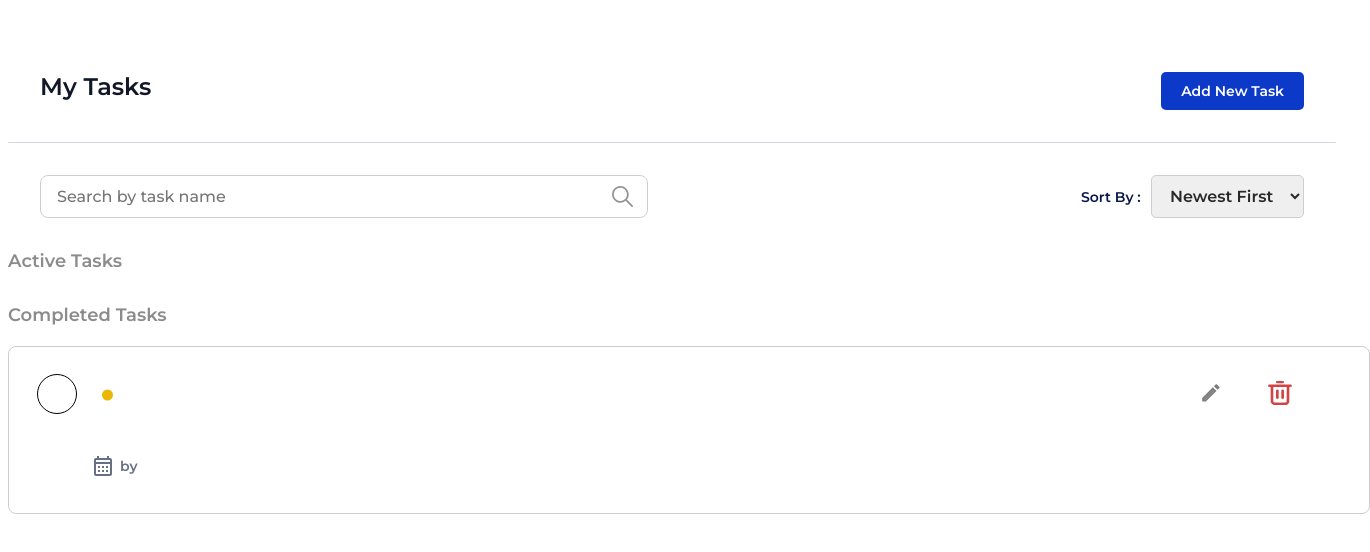
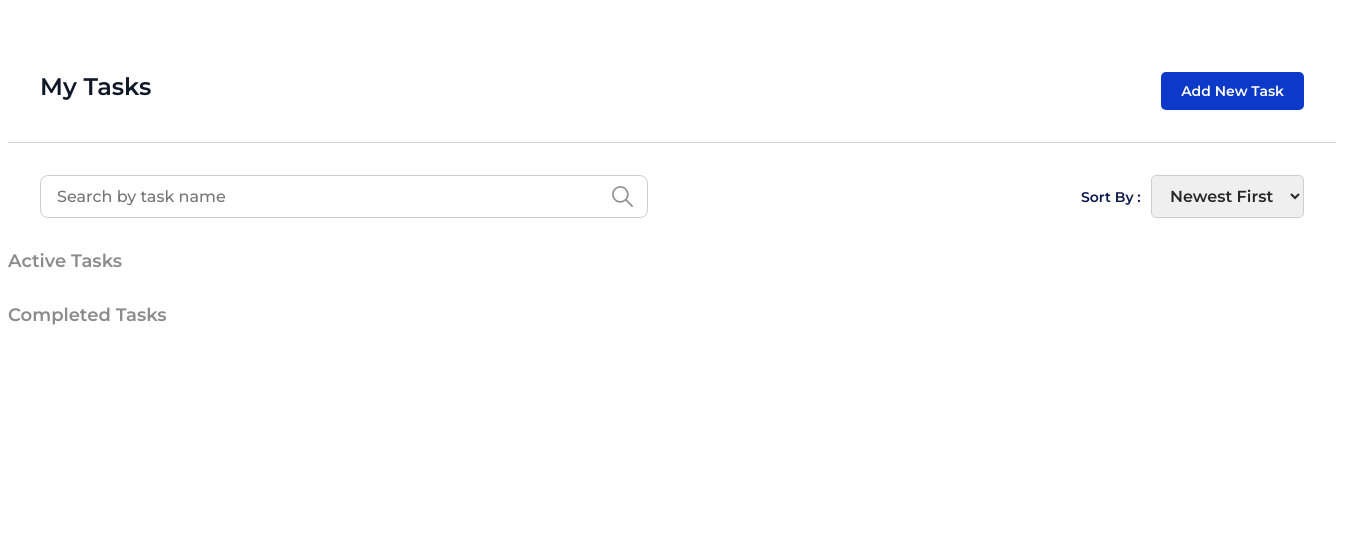
Before and after one commit to Aaliya-AOT/React-Todo, a React (Vite) app: page / in a window 1280 px wide. Shown: the top 552 px of the page, 1370 px wide, since content can reach past the window. Built offline with nearby package versions, Linux system fonts and the light colour scheme.

Commit message:
Updated Task done

```diff
--- a/src/components/modals/Modals.jsx
+++ b/src/components/modals/Modals.jsx
@@ -6,9 +6,10 @@ import InputField from "../../sharedComponents/InputField";
 import Button from "../../sharedComponents/Button";
 
 function Modals({ onClose , task}) {
-  const [taskName, setTaskName] = useState("");
-  const [taskDescription, setTaskDescription] = useState("");
-  const [taskDate, setTaskDate] = useState("");
+  const [taskName, setTaskName] = useState(task ? task.taskName : "");
+  const [taskDescription, setTaskDescription] = useState(task? task.taskDescription : "");
+  const [taskDate, setTaskDate] = useState(task? task.taskDate : "");
+
 
   //retreive to do list or empty array if there is not data in local storage
   const toDoList = JSON.parse(localStorage.getItem("toDoList")) || [];
@@ -16,18 +17,26 @@ function Modals({ onClose , task}) {
 //triggered when form is submitted
   const handleSubmit = (event) => {
     event.preventDefault();
-    const task = {
-      taskId: toDoList.length + 1,
+    const updatedTask = {
+      taskId: task ? task.taskId : toDoList.length + 1,
       taskName: taskName,
       taskDescription: taskDescription,
       taskDate: taskDate,
-      taskStatus: false,
-  };
+      taskStatus: task ? task.taskStatus : false,
+    };
 
-  //creates a array by adding new task into the to do list
-    let taskList = [...toDoList,task];
-    console.log("taskList:  ",taskList)
-    localStorage.setItem("toDoList", JSON.stringify(taskList));
+    // ...
+
+    if (task) {
+      // Update the task in the toDoList
+      const updatedToDoList = toDoList.map((t) => (t.taskId === task.taskId ? updatedTask : t));
+      localStorage.setItem("toDoList", JSON.stringify(updatedToDoList));
+    } else {
+      // Add the new task to the toDoList
+      let taskList = [...toDoList, updatedTask];
+      localStorage.setItem("toDoList", JSON.stringify(taskList));
+    }
+
 
     //close the modal when task is added
     onClose();
--- a/src/components/taskCard/TaskCard.css
+++ b/src/components/taskCard/TaskCard.css
@@ -17,6 +17,13 @@
   height: 40px;
   border-radius: 50%;
   margin-bottom: auto;
+}
+.task-box #task-status:checked {
+  background-image: url(../../assets/tick.svg);
+  background-size: contain;
+  background-repeat: no-repeat;
+  background-position: center;
+  border: none;
 }
 .task-box #task-status:hover {
   cursor: pointer;
--- a/src/components/taskCard/TaskCard.scss
+++ b/src/components/taskCard/TaskCard.scss
@@ -17,7 +17,7 @@
         margin-bottom: auto;
     }
     #task-status:checked{
-        background-image: url(src/tick.svg);
+        background-image: url(../../assets/tick.svg);
         background-size: contain;
         background-repeat: no-repeat;
         background-position: center;
--- a/src/components/taskContainer/TaskContainer.jsx
+++ b/src/components/taskContainer/TaskContainer.jsx
@@ -19,7 +19,6 @@ function TaskContainer({toggleModal, toDoList}) {
         </div>
         <div className='completed-list-container'>
             <span className='task-heading'>Completed Tasks</span>
-            <TaskCard/>
         </div>
     </div>
   )
--- a/src/pages/Index.jsx
+++ b/src/pages/Index.jsx
@@ -1,4 +1,4 @@
-import { useState } from "react";
+import {useState } from "react";
 import Header from "../components/header/Header";
 import Modals from "../components/modals/Modals";
 import TaskContainer from "../components/taskContainer/TaskContainer";
@@ -14,7 +14,6 @@ function Index(){
     const toggleModal=()=>{
         setIsModalOpen(!isModalOpen);
     }
-
     return(
         <div className="main-container">
             <Header toggleModal={toggleModal}/>
```
Also changed, not shown: src/assets/tick.svg, 1 other file (tests, documents, lock files or other folders).
